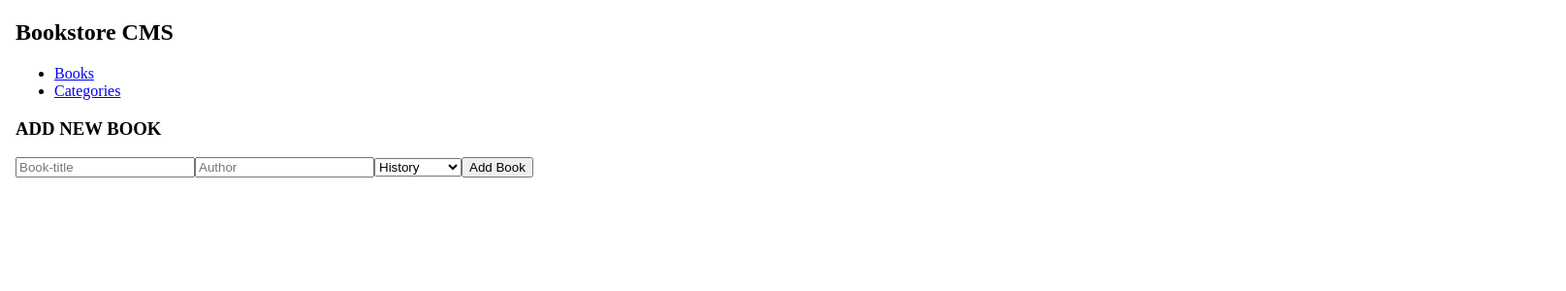
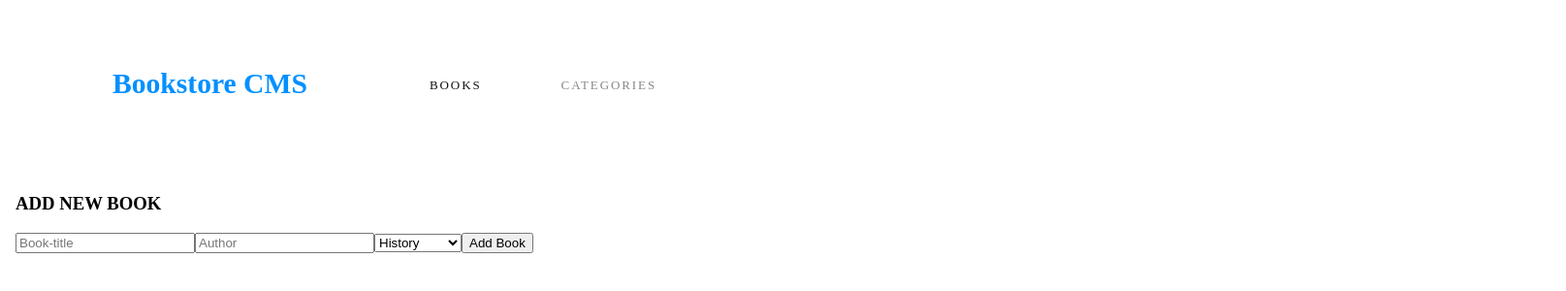
Before and after one commit to AbrahaKahsay/bookstore, a React (Create React App) app: page / in a window 1280 px wide. Shown: the top 300 px of the page at 97% size, 1615 px wide, since content can reach past the window. Built offline with nearby package versions, Linux system fonts and the light colour scheme; no server answers.

Commit message:
Add style to Nab bar

```diff
--- /dev/null
+++ b/src/components/Navbar.css
@@ -0,0 +1,68 @@
+.nav {
+    display: flex;
+    justify-items: center;
+    align-items: center;
+    justify-content: flex-start;
+    width: 87.5rem;
+    height: 5.938rem;
+    margin: 0 0 2.375rem;
+    padding: 1.438rem 6.188rem 1.688rem 6.25rem;
+    background-color: #fff;
+}
+
+.books-header h1 {
+    width: 15rem;
+    height: 2.313rem;
+    margin: 0.375rem 2.938rem 0.125rem 0;
+    font-family: Montserrat;
+    font-size: 1.85rem;
+    font-weight: bold;
+    font-stretch: normal;
+    font-style: normal;
+    line-height: normal;
+    letter-spacing: normal;
+    color: #0290ff;
+}
+
+.links-wraper {
+    display: flex;
+    align-items: center;
+    align-content: center;
+    justify-content: space-between;
+}
+
+.links-wraper li {
+    list-style: none;
+    text-decoration: none;
+}
+
+.Books {
+    width: 3.688rem;
+    height: 1rem;
+    margin: 1.125rem 2.563rem 0.688rem 0;
+    font-family: Montserrat;
+    font-size: 0.813rem;
+    font-weight: normal;
+    font-stretch: normal;
+    font-style: normal;
+    line-height: normal;
+    letter-spacing: 1.9px;
+    color: #121212;
+    text-decoration: none;
+}
+
+.Categories {
+    width: 6.563rem;
+    height: 1rem;
+    margin: 1.125rem 41.5rem 0.688rem 2.563rem;
+    opacity: 0.5;
+    font-family: Montserrat;
+    font-size: 0.813rem;
+    font-weight: normal;
+    font-stretch: normal;
+    font-style: normal;
+    line-height: normal;
+    letter-spacing: 1.9px;
+    color: #121212;
+    text-decoration: none;
+  }
--- a/src/components/Navbar.js
+++ b/src/components/Navbar.js
@@ -1,14 +1,15 @@
+import './Navbar.css';
 import React from 'react';
 import { Link } from 'react-router-dom';
 
 const Navbar = () => (
-  <nav>
+  <nav className="nav">
     <header className="books-header">
       <h1> Bookstore CMS</h1>
     </header>
-    <ul>
-      <li><Link to="/">Books</Link></li>
-      <li><Link to="/categories">Categories</Link></li>
+    <ul className="links-wraper">
+      <li><Link to="/" className="Books">BOOKS</Link></li>
+      <li><Link to="/categories" className="Categories">CATEGORIES</Link></li>
     </ul>
   </nav>
 );
```
